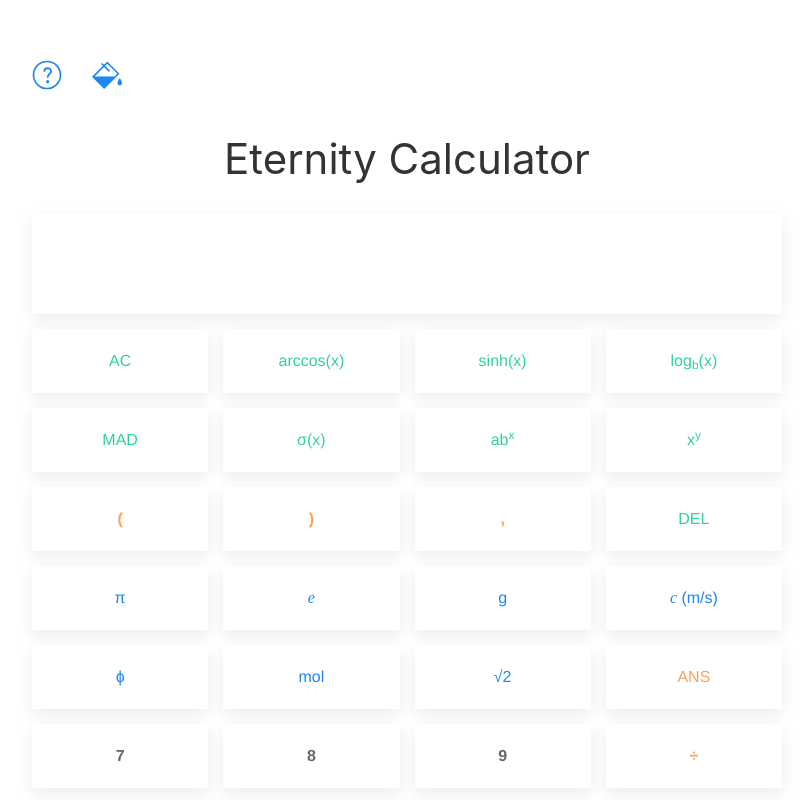
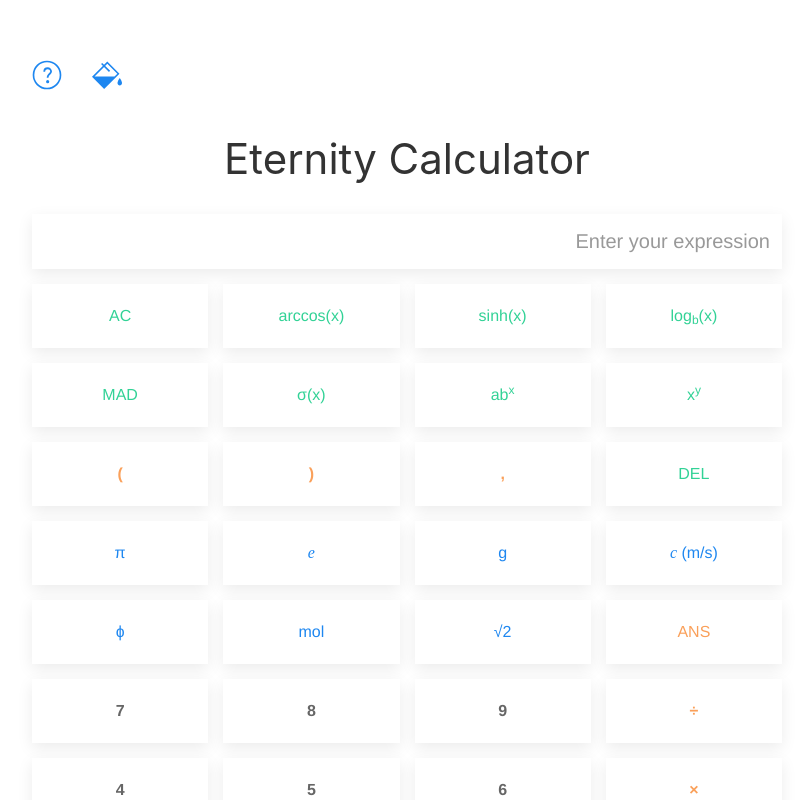
Before and after one commit to weibolu-rm/ETERNITY, a Vue app in the folder frontend/: page / in a window 1280 px wide. Shown: the top 800 px of the page, without its empty margins (233-1036 px from the left). Built offline with nearby package versions, Linux system fonts and the light colour scheme.

Commit message:
Text input expression, Handling math error, http requests with axios

```diff
--- a/frontend/package.json
+++ b/frontend/package.json
@@ -17,6 +17,7 @@
     "@vue/cli-plugin-eslint": "~4.5.0",
     "@vue/cli-service": "~4.5.0",
     "@vue/compiler-sfc": "^3.0.0",
+    "axios": "^0.21.1",
     "babel-eslint": "^10.1.0",
     "eslint": "^6.7.2",
     "eslint-plugin-vue": "^7.0.0"
--- a/frontend/src/components/Calculator.vue
+++ b/frontend/src/components/Calculator.vue
@@ -2,9 +2,9 @@
   <div class="uk-container-xsmall uk-align-center">
     <div class="uk-grid-small uk-child-width-expand@s uk-text-center" uk-grid>
       <div>
-        <div class="uk-card uk-card-default uk-card-default uk-card-body uk-text-right uk-text-lead textBox">
-          {{ this.equation }}
-        </div>
+        <input ref="input_expression" style="text-align: right; border: none"
+               class="uk-card uk-card-default uk-input uk-form-large" placeholder="Enter your expression"
+               :value=this.display type="text">
       </div>
     </div>
     <div class="uk-grid-small uk-child-width-expand@s uk-text-center" uk-grid>
@@ -191,36 +191,47 @@
   </div>
 </template>
 <script>
+import axios from 'axios'
+
 export default {
   data() {
     return {
-      equation: "",
+      display: "",
       expression: "",
       ansVar: "",
+      error: ''
     }
   },
   methods: {
     clear() {
       this.display = ""
-      this.equation = ""
     },
     append(value) {
-      this.equation += value
+      this.display += value
     },
     backspace() {
-      this.equation = this.equation.slice(0, -1);
+      this.display = this.display.slice(0, -1);
     },
     ANS() {
-      this.equation = this.ansVar;
+      this.display = this.ansVar;
     },
     async evaluate() {
-      this.expression = this.equation.replace(/[/]/mg, 'divide')
-      let response = await fetch('http://127.0.0.1:8000/' + this.expression + "/");
-      if (response.status !== 200) {
-        this.equation = "Syntax Error"
-      }
-      this.equation = await response.json();
-      this.ansVar = this.equation;
+      this.expression = this.$refs.input_expression.value
+      this.expression = this.expression.replace(/[/]/mg, 'divide')
+      await axios
+          .get('http://127.0.0.1:8000/' + this.expression + "/")
+          .then((response) => {
+            console.log(response)
+            this.display = response.data;
+            if (this.display === "None" || this.display === "") {
+              this.display = "Math Error"
+            }
+            this.ansVar = this.display;
+          })
+          .catch((error) => {
+            this.display = "Syntax Error"
+            console.log(error.response)
+          })
     },
 
   }
```
